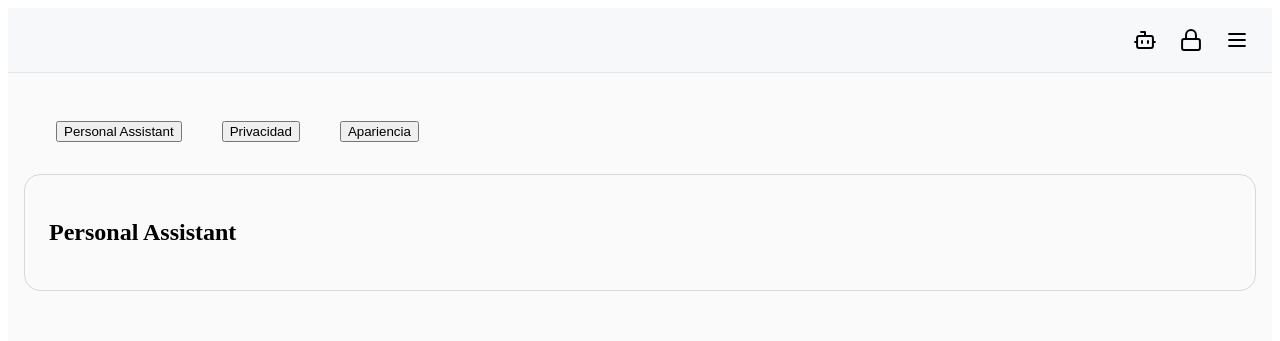
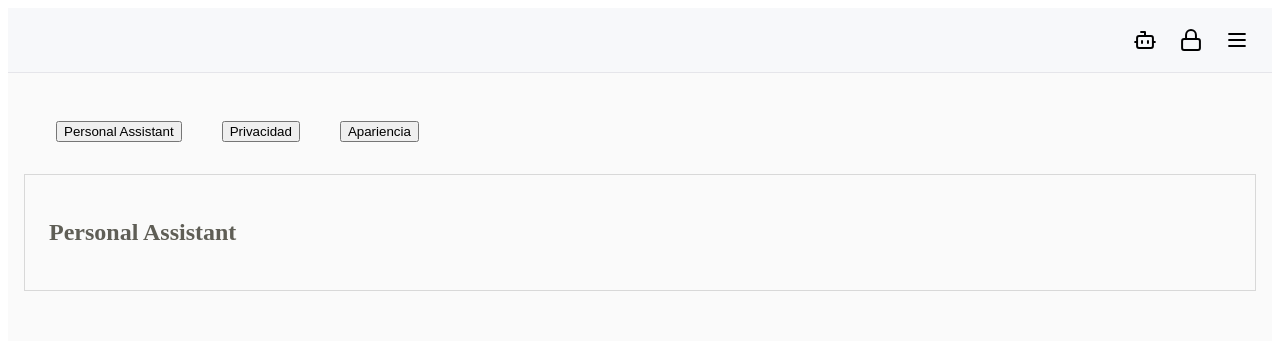
Before and after one commit to cristinavoda/Agenda-inteligente, a Vue app: page /settings in a window 1280 px wide. Shown: the top 341 px of the page. Built offline with nearby package versions, Linux system fonts and the light colour scheme; no server answers; sample sign-in values are in the browser's storage.

Commit message:
add 'new content 16'

```diff
--- a/src/components/settings/PASettings.vue
+++ b/src/components/settings/PASettings.vue
@@ -11,7 +11,8 @@
 .settings-card{
     padding:1.5rem;
     border:1px solid #d8d8d8;
-    border-radius:16px;
+    border-radius:0px;
     background:#fafafa;
+    color: rgb(95, 94, 86);
 }
 </style>
```
